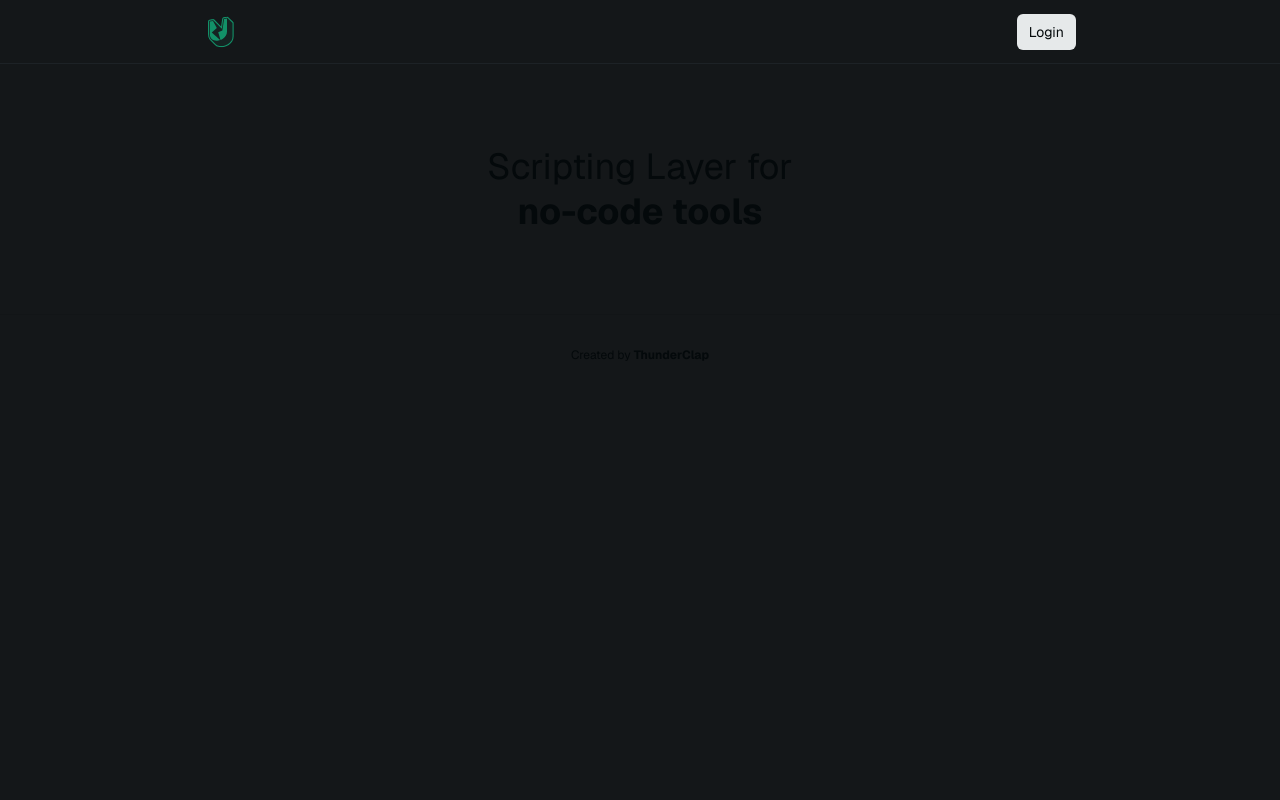
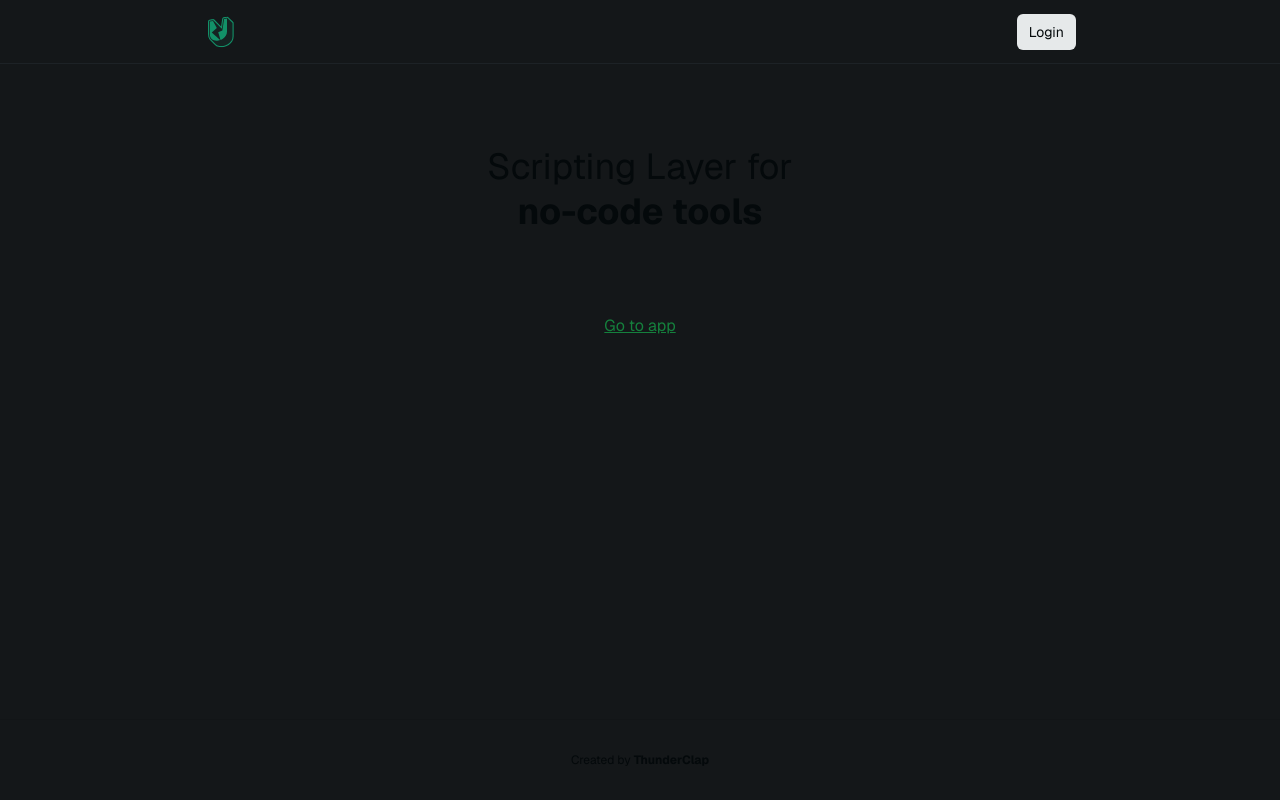
Before and after one commit to kartikk-k/thunderbox, a Next.js app: page / in a window 1280 px wide. Built offline with nearby package versions, Linux system fonts and the light colour scheme; no server answers.

Commit message:
Add Link component to page

```diff
--- a/app/page.tsx
+++ b/app/page.tsx
@@ -2,6 +2,7 @@ import AuthButton from "../components/AuthButton";
 import { createClient } from "@/utils/supabase/server";
 import Image from "next/image";
 import Logo from "@/assets/logo.svg";
+import Link from "next/link";
 
 export default async function Index() {
   const canInitSupabaseClient = () => {
@@ -18,7 +19,7 @@ export default async function Index() {
   const isSupabaseConnected = canInitSupabaseClient();
 
   return (
-    <div className="flex flex-col items-center flex-1 w-full gap-20">
+    <div className="flex flex-col items-center flex-1 w-full h-screen gap-20">
       <nav className="flex justify-center w-full h-16 border-b border-border">
         <div className="flex items-center justify-between w-full max-w-4xl p-3 text-sm">
           <Image
@@ -35,6 +36,7 @@ export default async function Index() {
         <p className="text-3xl lg:text-4xl !leading-tight mx-auto max-w-xl text-center">
           Scripting Layer for <span className="font-bold"><br />no-code tools</span>
         </p>
+        <Link href={'/projects'} className="mx-auto text-green-700 underline">Go to app</Link>
       </div>
 
       <footer className="flex justify-center w-full p-8 text-xs text-center border-t border-t-foreground/10">
```
